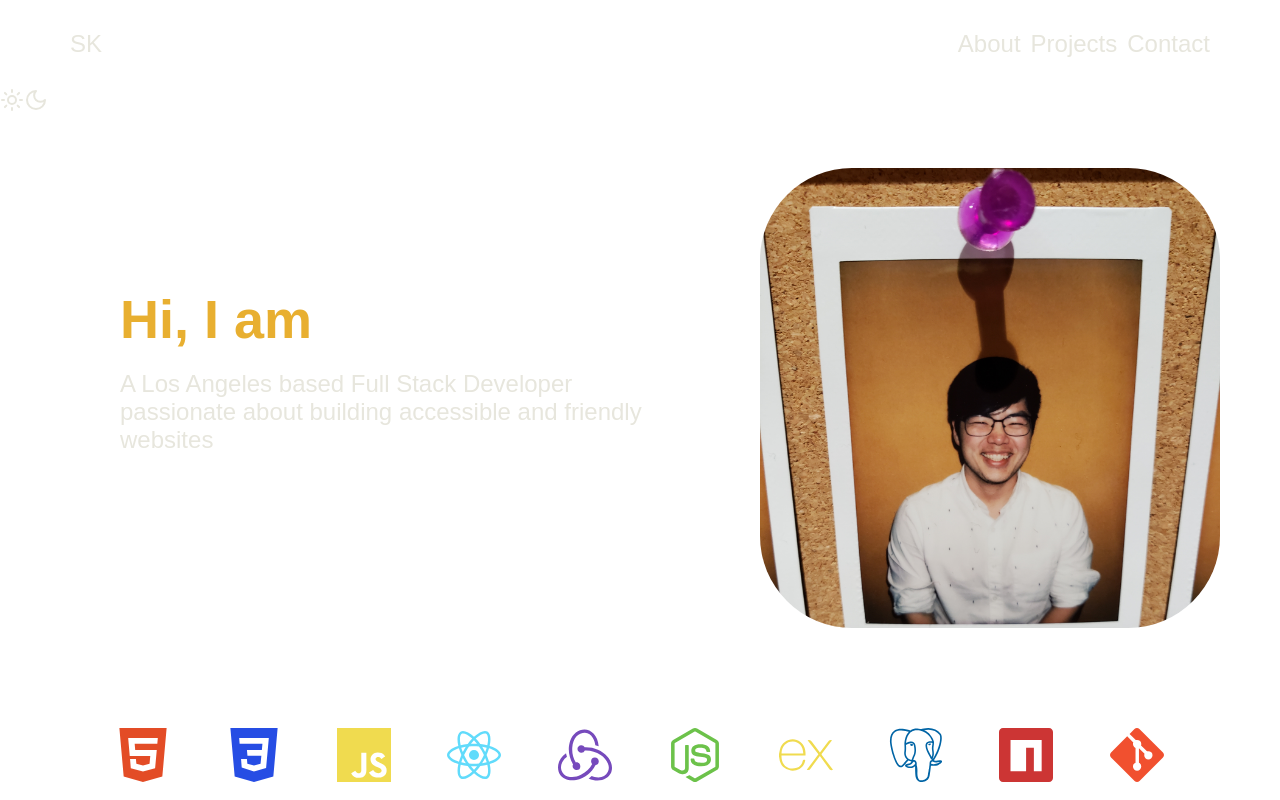
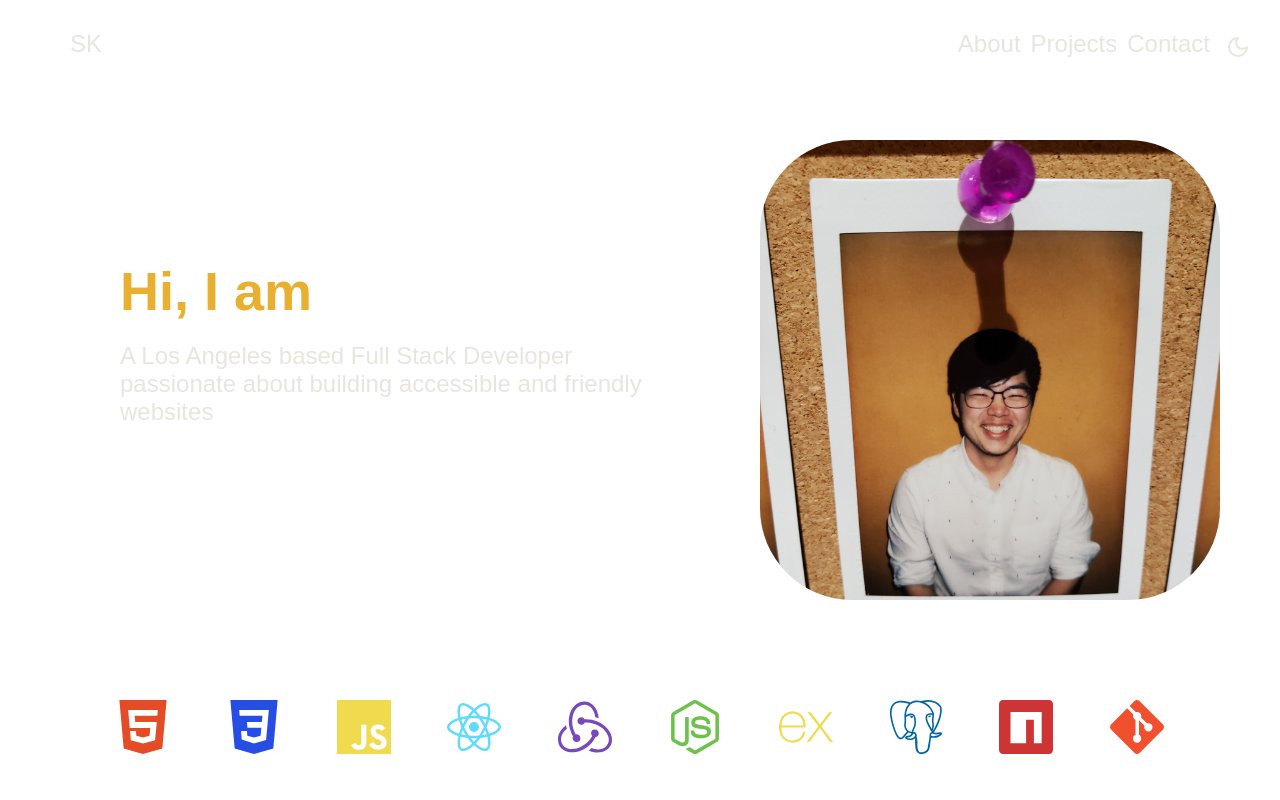
Before and after one commit to seung0708/seung0708.github.io, a React (Vite) app: page / in a window 1280 px wide. Shown: the top 800 px of the page. Built offline with nearby package versions, Linux system fonts and the light colour scheme.

Commit message:
got the darkmode toggle to work and switch between sun and moon icons

```diff
--- a/src/components/Header.jsx
+++ b/src/components/Header.jsx
@@ -7,11 +7,13 @@ const Header = () => {
   const [darkMode, setDarkMode] = useState(true)
 
   const handleToggleClick = () => {
+    console.log(darkMode)
     if (darkMode) {
       setDarkMode(!darkMode)
       document.body.style.backgroundColor = '#000'
+
     } else {
-      setDarkMode(darkMode)
+      setDarkMode(!darkMode)
       document.body.style.backgroundColor = '#FFF'
     }
 
@@ -29,12 +31,9 @@ const Header = () => {
                 </ul>
             </nav>
         </div>
-        <div classNameName='switch'>
+        <div className='switch'>
           <button onClick={handleToggleClick}>
-            <Sun />
-          </button>
-          <button onClick={handleToggleClick}>
-            <Moon />
+            {!darkMode ? <Sun /> : <Moon /> }
           </button>
         </div>
     </header>
--- a/src/styles.css
+++ b/src/styles.css
@@ -9,14 +9,6 @@ body {
     font-family: sans-serif;
     font-size: 16px;
     color: #E7E6DD
-}
-
-.dark {
-    background-color: #000;
-}
-
-.light {
-
 }
 
 h1 {
```
